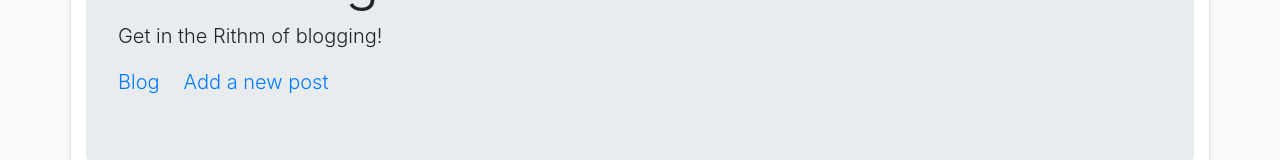
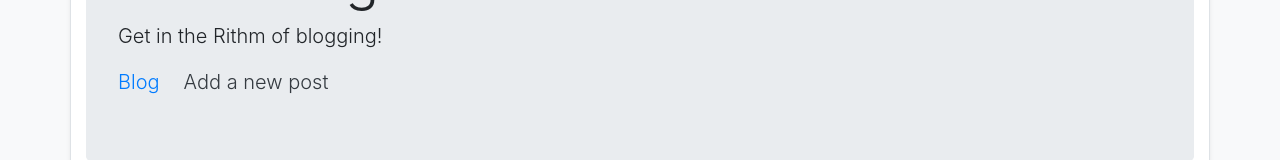
Before and after one commit to chad-schroeder/react-microblog, a React (Create React App) app: page /new in a window 1280 px wide. Shown: the part 151-311 px from the top of the page. Built offline with nearby package versions, Linux system fonts and the light colour scheme.

Commit message:
style changes

```diff
--- a/src/components/CommentList/CommentList.js
+++ b/src/components/CommentList/CommentList.js
@@ -44,13 +44,12 @@ class CommentList extends Component {
 
     return (
       <>
-        <h2 className="my-4 pt-3">Comments</h2>
-        <ul className="list-group list-group-flush">{comments}</ul>
-        <form onSubmit={this.addComment} className="my-4">
+        <h2 className="mb-4 pt-3">Comments</h2>
+        {comments.length ? <ul className="list-group mb-4">{comments}</ul> : ''}
+        <form onSubmit={this.addComment}>
           <label htmlFor="comment" className="sr-only">
             Comment
           </label>
-
           <div className="input-group mb-3">
             <input
               type="text"
--- a/src/components/NavBox/NavBox.js
+++ b/src/components/NavBox/NavBox.js
@@ -7,10 +7,20 @@ class NavBox extends Component {
       <div className="jumbotron">
         <h1 className="display-4">Microblog</h1>
         <p className="lead">Get in the Rithm of blogging!</p>
-        <NavLink className="mr-4 lead" activeclass="active" to="/">
+        <NavLink
+          exact
+          className="mr-4 lead text-decoration-none"
+          activeClassName="text-dark"
+          to="/"
+        >
           Blog
         </NavLink>
-        <NavLink className="lead" activeclass="active" to="/new">
+        <NavLink
+          exact
+          className="lead text-decoration-none"
+          activeClassName="text-dark"
+          to="/new"
+        >
           Add a new post
         </NavLink>
       </div>
--- a/src/components/Post/Post.js
+++ b/src/components/Post/Post.js
@@ -2,6 +2,7 @@ import React, { Component } from 'react';
 import PostForm from '../PostForm/PostForm';
 import CommentList from '../CommentList/CommentList';
 import { FontAwesomeIcon } from '@fortawesome/react-fontawesome';
+import PostCard from '../PostCard/PostCard';
 
 class Post extends Component {
   constructor(props) {
@@ -44,14 +45,18 @@ class Post extends Component {
       );
     } else {
       return (
-        <div className="Post px-4">
+        <div className="card">
+          <div className="card-body">
             <div className="media">
               <div className="media-body">
                 <h1 className="mb-1">{title}</h1>
                 <p className="lead text-muted">{description}</p>
               </div>
               <div className="ml-3 align-self-center">
-              <button className="btn btn-lg btn-link" onClick={this.handleEdit}>
+                <button
+                  className="btn btn-lg btn-link"
+                  onClick={this.handleEdit}
+                >
                   <FontAwesomeIcon icon="edit" />
                 </button>
                 <button
@@ -63,11 +68,14 @@ class Post extends Component {
               </div>
             </div>
             <p className="lead">{body}</p>
+          </div>
+          <div className="card-footer">
             <CommentList
               comments={comments}
               addComment={this.addComment}
               deleteComment={this.deleteComment}
             />
+          </div>
         </div>
       );
     }
```
Lines whose indentation alone changed are shown as unchanged.
